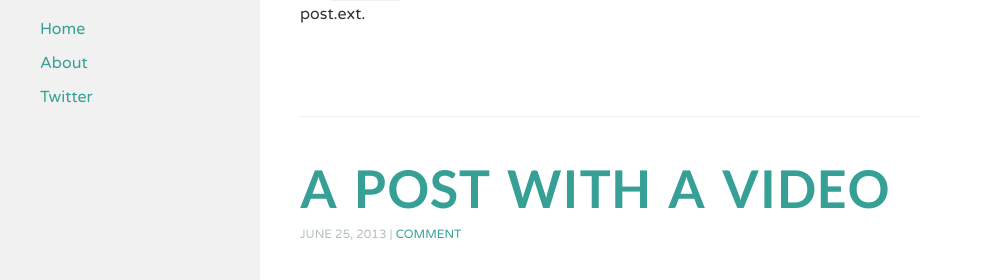
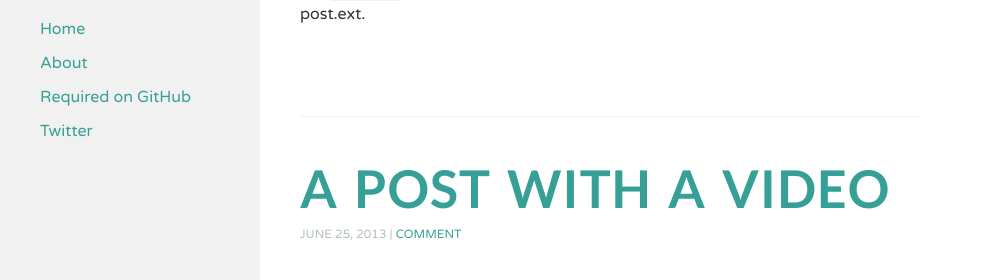
Before and after one commit to Japh/required-for-jekyll, a Jekyll site: the page built from index.html, in a window 1280 px wide. Shown: the part 288-568 px from the top of the page, without its empty margins (0-986 px from the left). Built offline with Jekyll 4.4.1, drawn with Linux system fonts in a browser that asks for light colours; nearby versions of some CDN libraries.

Commit message:
Added link to GitHub repo

```diff
--- a/_config.yml
+++ b/_config.yml
@@ -35,6 +35,9 @@ links:
     url: /
   - title: About
     url: /about
+  - title: Required on GitHub
+    url: https://github.com/Japh/required-for-jekyll
+    external: true
   - title: Twitter
     url: http://twitter.com/Japh
     external: true
```
